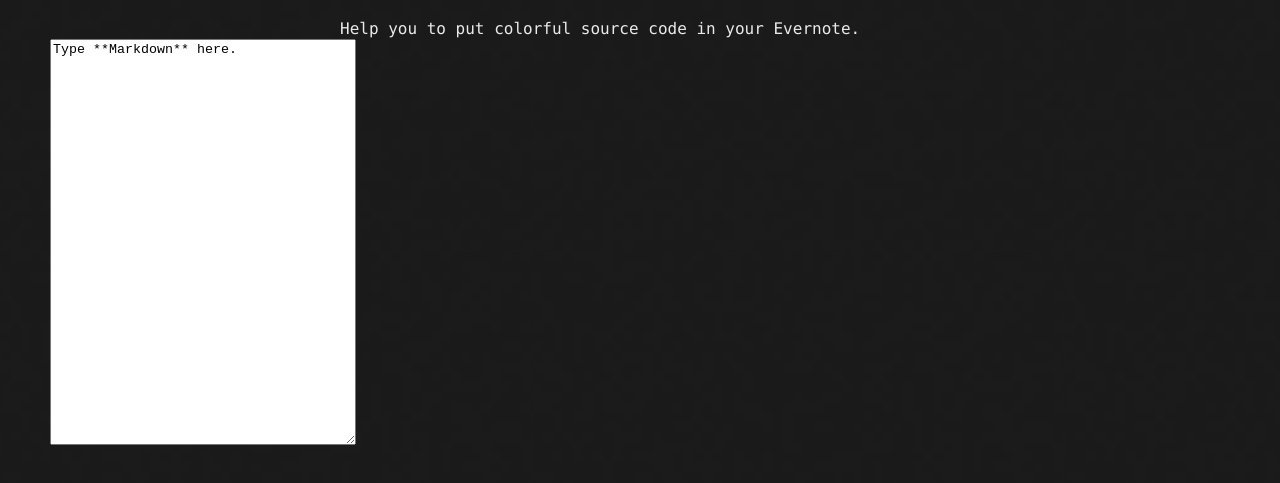
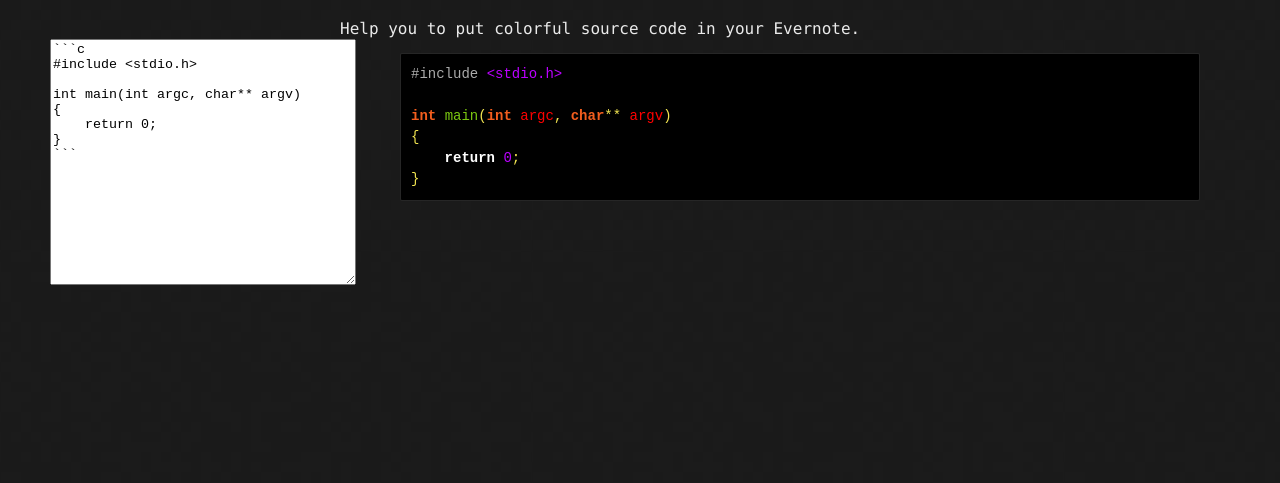
Before and after one commit to reterVision/colorever, a plain HTML site: page index.html in a window 1280 px wide. Shown: the part 281-764 px from the top of the page. Drawn offline with Linux system fonts and the light colour scheme.

Commit message:
Adapt online style.

````diff
--- a/index.html
+++ b/index.html
@@ -13,7 +13,7 @@
     {
       position: fixed;
       width: 300px;
-      height: 400px;
+      height: 240px;
       left: 50px;
       top: 320px;
     }
@@ -55,10 +55,19 @@
         <p>Help you to put colorful source code in your Evernote.</p>
       </section>
     </div>
+    <br />
     <div class="code_content">
       <div id="preview" class="code_preview"></div>
     </div>
-    <textarea class="code-editor" id="text-input" oninput="UpdateMD(); sh_highlightDocument();">Type **Markdown** here.</textarea>
+    <textarea class="code-editor" id="text-input" oninput="UpdateMD(); sh_highlightDocument();">
+```c
+#include <stdio.h>
+
+int main(int argc, char** argv)
+{
+    return 0;
+}
+```</textarea>
 
     <script src="javascripts/marked.js"></script>
     <script type="text/javascript" src="javascripts/sh_code/sh_c.min.js"></script>
@@ -136,6 +145,9 @@
               xNAV.className = "code-editor";
           }
       }
+
+      UpdateMD();
+      sh_highlightDocument();
     </script>
   </body>
 </html>
````
